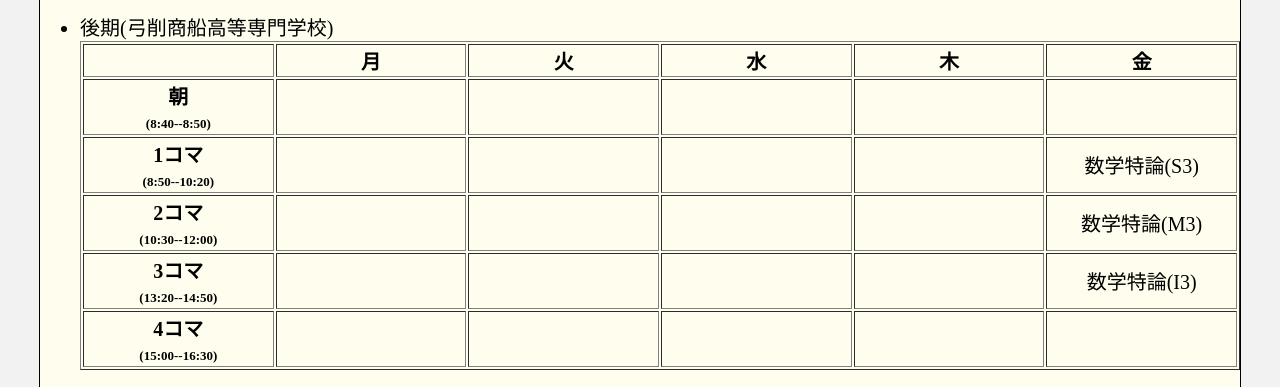
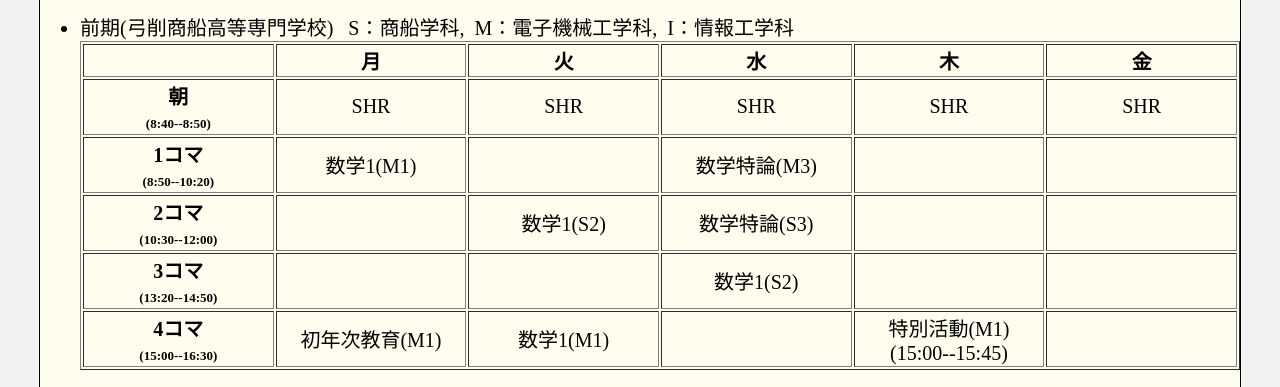
Before and after one commit to shin-yuge/kaneda-webpage, a plain HTML site: page my-schedule.html in a window 1280 px wide. Shown: the part 253-640 px from the top of the page. Drawn offline with Linux system fonts and the light colour scheme.

Commit message:
Add files via upload

```diff
--- a/my-schedule.html
+++ b/my-schedule.html
@@ -20,9 +20,74 @@
             </script>
         </nav>
         </header>
+        <h2>&nbsp;<span class="under">2023年度</span></h2>
+          <ul>
+            <li>前期(弓削商船高等専門学校) &nbsp; S：商船学科, &nbsp;M：電子機械工学科, &nbsp;I：情報工学科
+              <table border="1">
+               <tr>
+                <th></th>
+                <th> 月 </th>
+                <th> 火 </th>
+                <th> 水 </th>
+                <th> 木 </th>
+                <th> 金 </th>
+               </tr>
+               <tr>
+                <th>朝<br>
+                <font size="2">(8:40--8:50)</font></th>
+                <td>SHR</td>
+                <td>SHR</td>
+                <td>SHR</td>
+                <td>SHR</td>
+                <td>SHR</td>
+               </tr>
+               <tr>
+                <th>1コマ<br>
+                <font size="2">(8:50--10:20)</font>
+                </th>
+                <td>数学1(M1)</td>
+                <td></td>
+                <td>数学特論(M3)</td>
+                <td></td>
+                <td></td>
+               </tr>
+               <tr>
+                <th>2コマ<br>
+                <font size="2">(10:30--12:00)</font>
+                </th>
+                <td></td>
+                <td>数学1(S2)</td>
+                <td>数学特論(S3)</td>
+                <td></td>
+                <td></td>
+               </tr>
+               <tr>
+                <th>3コマ<br>
+                <font size="2">(13:20--14:50)</font>
+                </th>
+                <td></td>
+                <td></td>
+                <td>数学1(S2)</td>
+                <td></td>
+                <td></td>
+               </tr>
+               <tr>
+                <th>4コマ<br>
+                <font size="2">(15:00--16:30)</font>
+                </th>
+                <td>初年次教育(M1)</td>
+                <td>数学1(M1)</td>
+                <td></td>
+                <td>特別活動(M1)<br>
+                  (15:00--15:45)</td>
+                <td></td>
+               </tr>
+              </table>
+          </ul>
+
         <h2>&nbsp;<span class="under">2022年度</span></h2>
           <ul>
-            <li>後期(弓削商船高等専門学校)
+            <li>後期(弓削商船高等専門学校) &nbsp; S：商船学科, &nbsp;M：電子機械工学科, &nbsp;I：情報工学科
               <table border="1">
                <tr>
                 <th></th>
```
